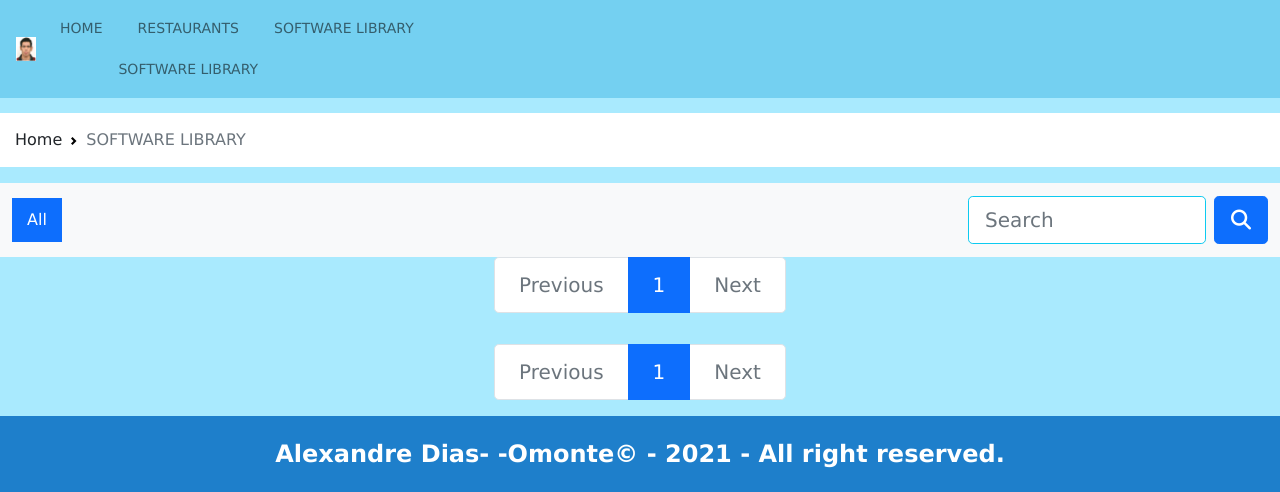
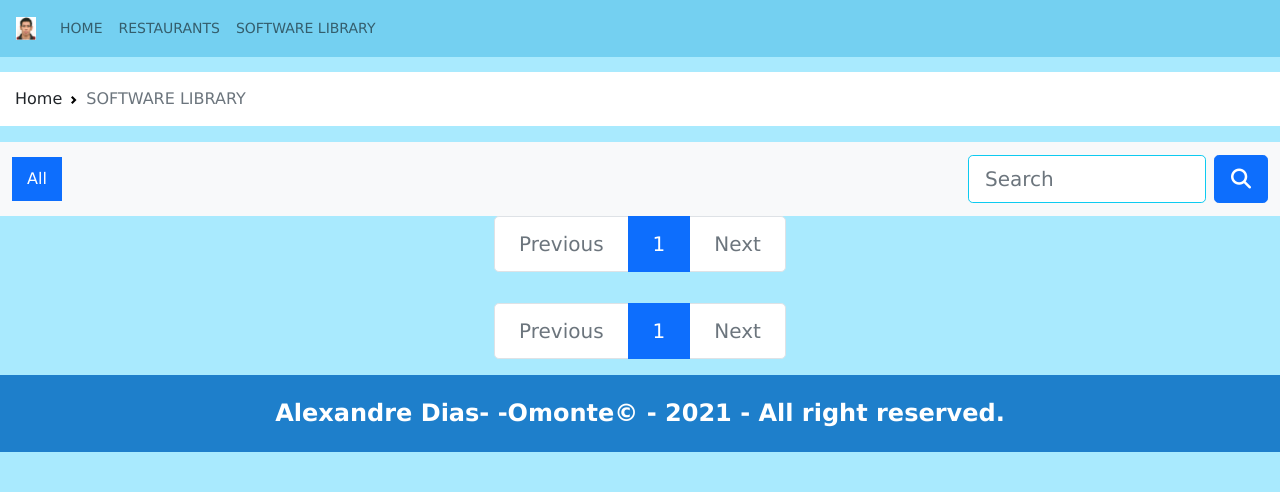
Before and after one commit to AlexandreBrunoDiasOmonte/Dias_Omonte, a Django app: page /software-library/ in a window 1280 px wide. Shown: the top 492 px of the page. Run offline with Django 3.2, Linux system fonts and the light colour scheme; data that the repository does not hold is empty; some libraries are stand-ins or nearby versions.

Commit message:
update HOME

```diff
--- a/templates/layout/menu.html
+++ b/templates/layout/menu.html
@@ -12,7 +12,6 @@
       </li>
       <li class="nav-item active">
         <a class="nav-link brand lien" href="{% url 'RESTAURANTS:restaurants' %}">RESTAURANTS</a>
-        <a class="nav-link brand lien" href="{% url 'SOFTWARE_LIBRARY:software-library' %}">SOFTWARE LIBRARY</a>
       </li>
       <li class="nav-item active">
         <a class="nav-link brand lien" href="{% url 'SOFTWARE_LIBRARY:software-library' %}">SOFTWARE LIBRARY</a>
```
